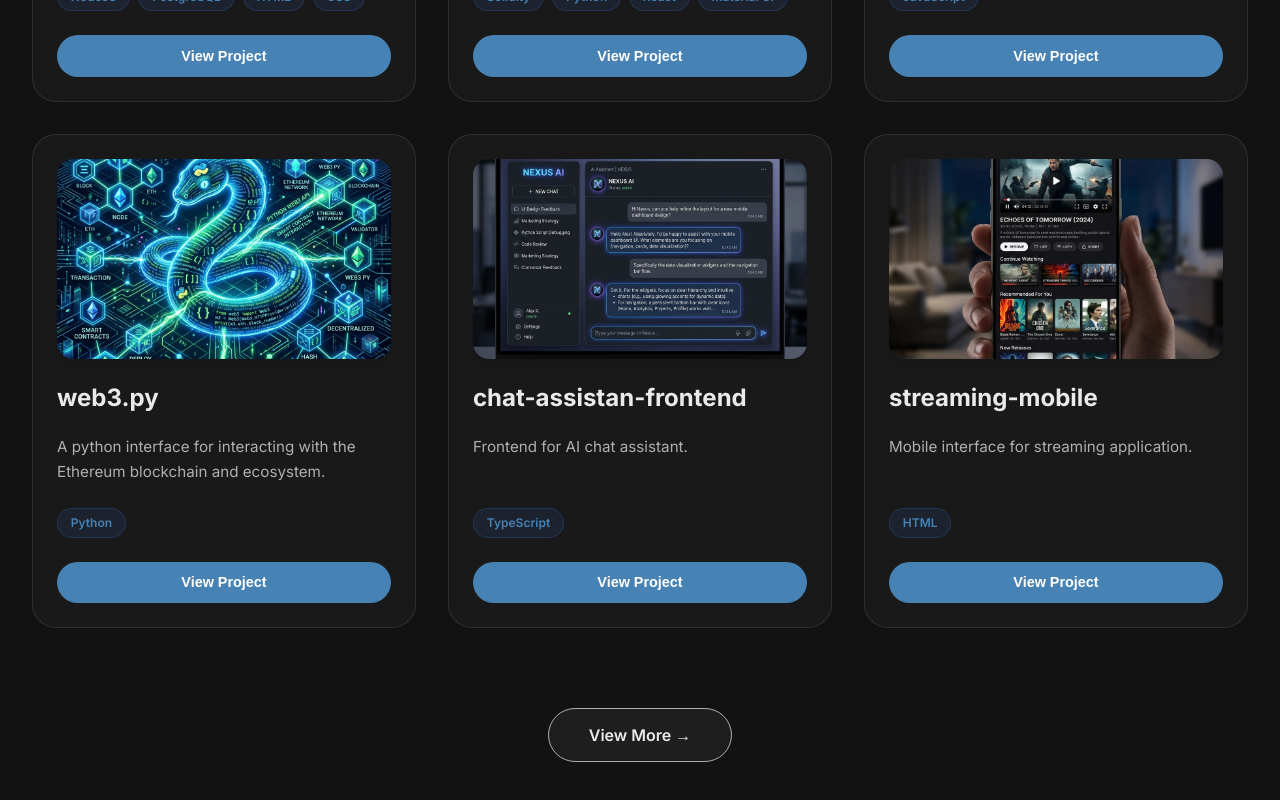
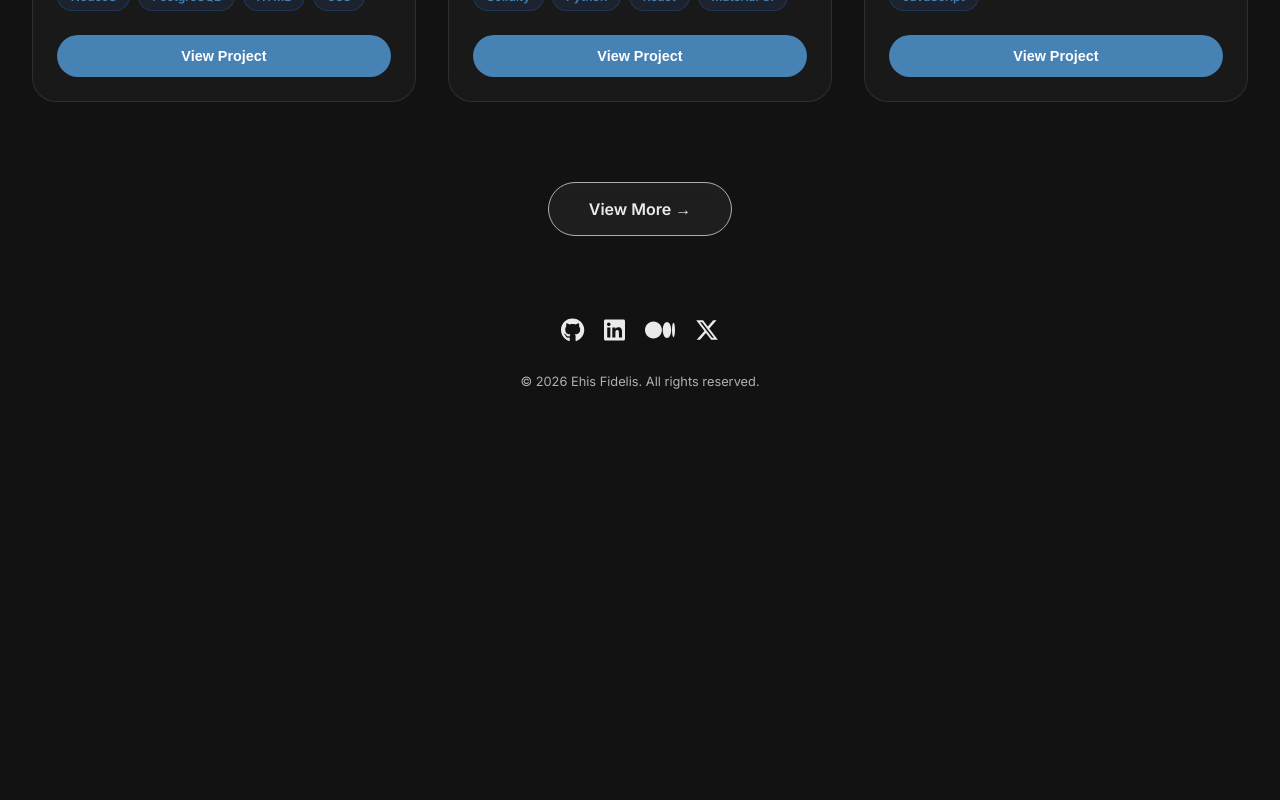
Before and after one commit to ehis-io/ehis-portfolio, a Next.js app: page /ehis-portfolio/projects in a window 1280 px wide. Shown: the part 1900-2700 px from the top of the page. After the commit the page ends 2302 px from the top, so only its background shows below. Built offline with nearby package versions, Linux system fonts and the light colour scheme; a web font is replaced by a local one.

Commit message:
update project

```diff
--- a/app/projects/page.tsx
+++ b/app/projects/page.tsx
@@ -37,7 +37,7 @@ const projects = [
       'A Flutter-based trading companion app with stop-loss, take-profit, and position size calculators. Includes performance analytics and a Go backend for sync and authentication.',
     stack: ['Flutter', 'Go'],
     imageUrl:
-      'https://res.cloudinary.com/podcast-file/image/upload/v1747434923/Untitled_b5mv3u.png',
+      'https://images.unsplash.com/photo-1611974789855-9c2a0a7236a3?auto=format&fit=crop&q=80&w=800',
     link: '',
   },
 
@@ -85,27 +85,27 @@ const projects = [
     imageUrl: '/projects/native_app_mockup_1780909751031.png',
     link: 'https://github.com/ehis-io/native-app',
   },
-  {
-    title: 'web3.py',
-    description: 'A python interface for interacting with the Ethereum blockchain and ecosystem.',
-    stack: ['Python'],
-    imageUrl: '/projects/web3_python_graphic_1780909783606.png',
-    link: 'https://github.com/ehis-io/web3.py',
-  },
-  {
-    title: 'chat-assistan-frontend',
-    description: 'Frontend for AI chat assistant.',
-    stack: ['TypeScript'],
-    imageUrl: '/projects/chat_assistant_ui_1780909799640.png',
-    link: 'https://github.com/ehis-io/chat-assistan-frontend',
-  },
-  {
-    title: 'streaming-mobile',
-    description: 'Mobile interface for streaming application.',
-    stack: ['HTML'],
-    imageUrl: '/projects/streaming_mobile_ui_1780909813802.png',
-    link: 'https://github.com/ehis-io/streaming-mobile',
-  },
+  // {
+  //   title: 'web3.py',
+  //   description: 'A python interface for interacting with the Ethereum blockchain and ecosystem.',
+  //   stack: ['Python'],
+  //   imageUrl: '/projects/web3_python_graphic_1780909783606.png',
+  //   link: 'https://github.com/ehis-io/web3.py',
+  // },
+  // {
+  //   title: 'chat-assistan-frontend',
+  //   description: 'Frontend for AI chat assistant.',
+  //   stack: ['TypeScript'],
+  //   imageUrl: '/projects/chat_assistant_ui_1780909799640.png',
+  //   link: 'https://github.com/ehis-io/chat-assistan-frontend',
+  // },
+  // {
+  //   title: 'streaming-mobile',
+  //   description: 'Mobile interface for streaming application.',
+  //   stack: ['HTML'],
+  //   imageUrl: '/projects/streaming_mobile_ui_1780909813802.png',
+  //   link: 'https://github.com/ehis-io/streaming-mobile',
+  // },
 ];
 
 export default function ProjectsSection() {
```
